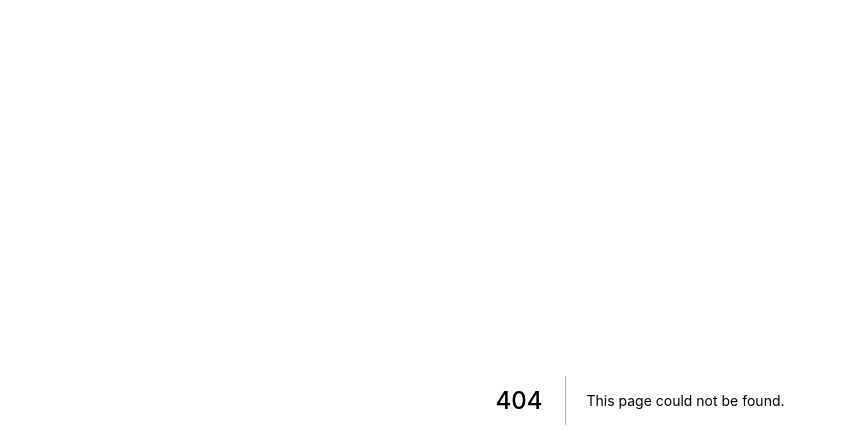
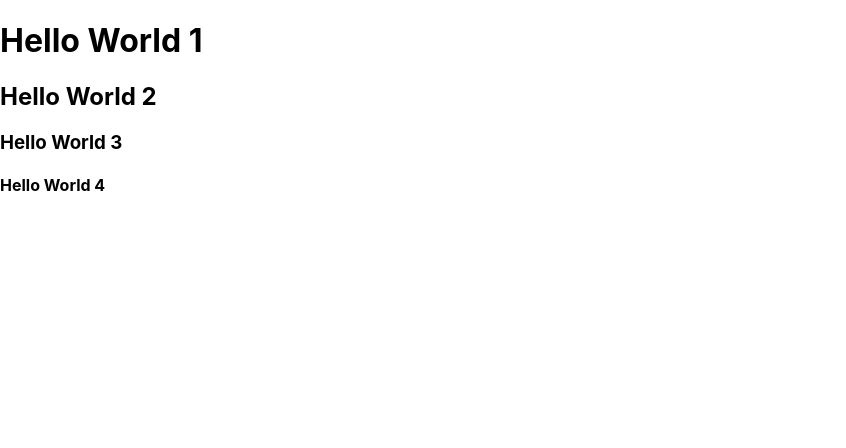
Before and after one commit to lucasrochagit/frontend-studies, a Next.js app in the folder udemy/nextjs-e-react/exercicios/: page /basics/second in a window 1280 px wide. Before the commit this address had no page. Shown: the top 448 px of the page, without its empty margins (0-846 px from the left). Built offline with nearby package versions, Linux system fonts and the light colour scheme.

Commit message:
feat(nextjs-e-react): JSX #01

```diff
--- /dev/null
+++ b/udemy/nextjs-e-react/exercicios/pages/basics/second.js
@@ -0,0 +1,10 @@
+export default function second() {
+    return (
+        <div>
+            <h1>Hello World 1</h1>
+            <h2>Hello World 2</h2>
+            <h3>Hello World 3</h3>
+            <h4>Hello World 4</h4>
+        </div>
+    )
+}
```
